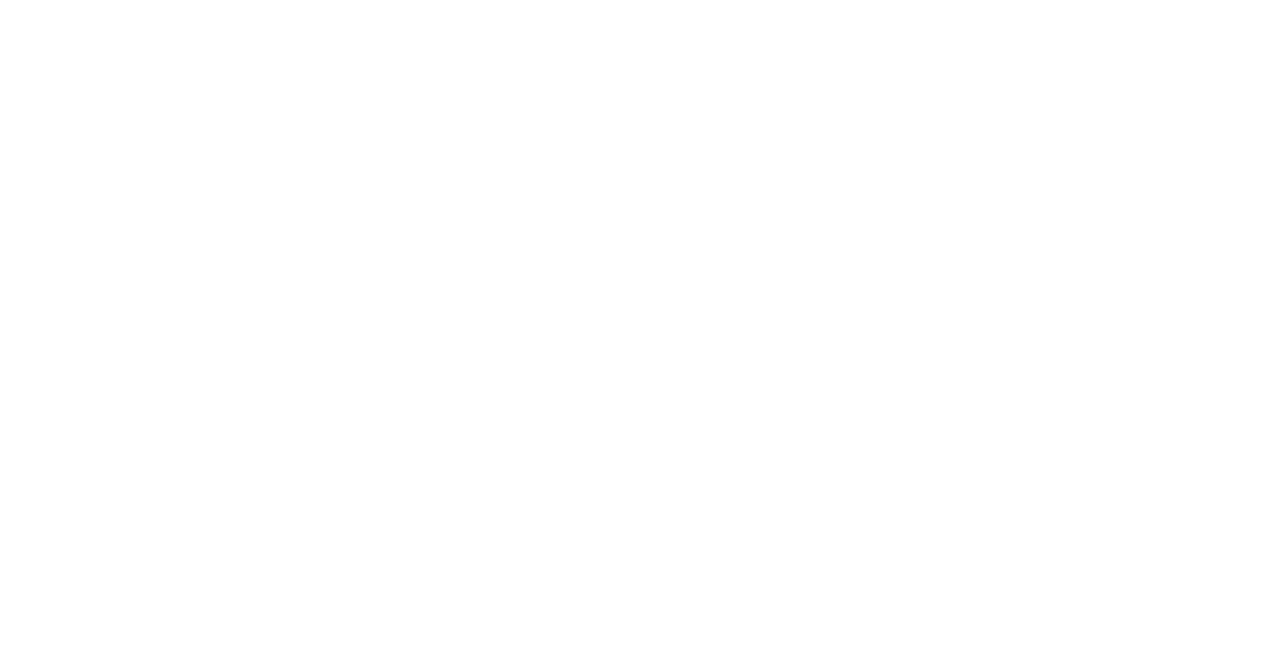
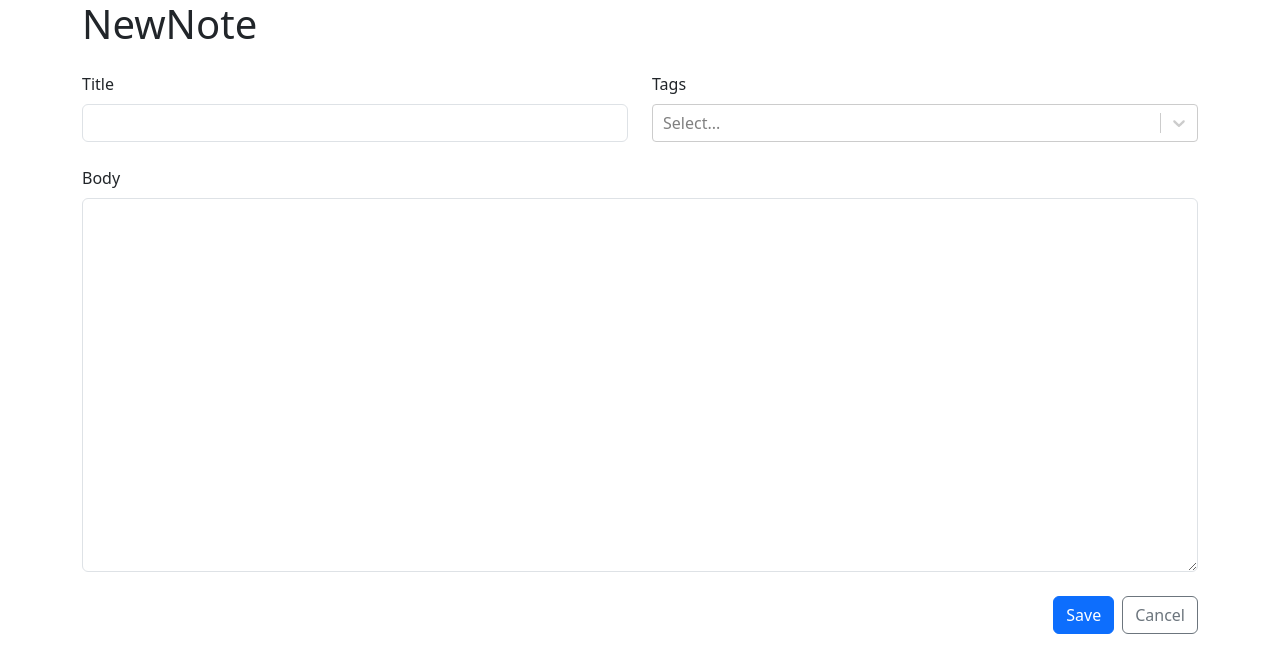
Before and after one commit to Subha-5/note-taking-app, a React (Vite) app: page /new in a window 1280 px wide. Shown: the top 672 px of the page. Built offline with nearby package versions, Linux system fonts and the light colour scheme.

Commit message:
New Note Form functionality

```diff
--- a/package.json
+++ b/package.json
@@ -14,7 +14,8 @@
     "react": "^18.2.0",
     "react-bootstrap": "^2.9.0",
     "react-dom": "^18.2.0",
-    "react-router-dom": "^6.16.0"
+    "react-router-dom": "^6.16.0",
+    "react-select": "^5.7.7"
   },
   "devDependencies": {
     "@types/react": "^18.2.15",
--- a/src/App.tsx
+++ b/src/App.tsx
@@ -1,10 +1,37 @@
 import "bootstrap/dist/css/bootstrap.min.css";
 import { Container } from "react-bootstrap";
+import { Navigate, Route, Routes } from "react-router-dom";
+
+import NewNote from "./pages/NewNote";
+
+export type Tag = {
+  id: string,
+  label: string
+}
+
+export type NoteData = {
+    title: string,
+    markdown: string,
+    tags: Tag[]
+}
+
+export type Note = {
+  id: string,
+} & NoteData
+
 
 function App() {
   return (
     <Container>
-
+      <Routes>
+        <Route path="/" element={<h1>Home</h1>} />
+        <Route path="/new" element={<NewNote/>} />
+        <Route path="/:id">
+          <Route index element={<h1>Show</h1>} />
+          <Route path="edit" element={<h1>Edit</h1>} />
+        </Route>
+        <Route path="*" element={<Navigate to={"/"} />} />
+      </Routes>
     </Container>
   )
 }
--- /dev/null
+++ b/src/components/NoteForm.tsx
@@ -0,0 +1,52 @@
+import { FormEvent, useRef } from "react";
+import { Button, Col, Form, Row, Stack } from "react-bootstrap";
+import { Link } from "react-router-dom";
+import CreatableReactSelect from "react-select/creatable";
+import { NoteData } from "../App";
+
+type NoteFormProps = {
+    onSubmit: (data: NoteData) => void
+}
+
+export default function NoteForm ({onSubmit}: NoteFormProps) {
+    const titleRef = useRef<HTMLInputElement>(null);
+    const markdownRef = useRef<HTMLTextAreaElement>(null);
+
+    function handleSubmit (e: FormEvent) {
+        e.preventDefault();
+        onSubmit({
+            title: titleRef.current!.value,
+            markdown: markdownRef.current!.value,
+            tags: []
+        });
+    }
+
+    return <Form onSubmit={handleSubmit}>
+        <Stack gap={4}>
+            <Row>
+                <Col>
+                    <Form.Group controlId="title">
+                        <Form.Label>Title</Form.Label>
+                        <Form.Control required ref={titleRef}/>
+                    </Form.Group>
+                </Col>
+                <Col>
+                    <Form.Group controlId="tags">
+                        <Form.Label>Tags</Form.Label>
+                        <CreatableReactSelect isMulti />
+                    </Form.Group>
+                </Col>
+            </Row>
+            <Form.Group controlId="markdown">
+                <Form.Label>Body</Form.Label>
+                <Form.Control required as={"textarea"} rows={15} ref={markdownRef}/>
+            </Form.Group>
+            <Stack direction="horizontal" gap={2} className="justify-content-end">
+                <Button type="submit" variant="primary">Save</Button>
+                <Link to={".."}>
+                    <Button type="button" variant="outline-secondary">Cancel</Button>
+                </Link>
+            </Stack>
+        </Stack>
+    </Form>;
+}
--- a/src/main.tsx
+++ b/src/main.tsx
@@ -1,9 +1,12 @@
 import React from 'react'
 import ReactDOM from 'react-dom/client'
 import App from './App.tsx'
+import { BrowserRouter } from 'react-router-dom'
 
 ReactDOM.createRoot(document.getElementById('root')!).render(
   <React.StrictMode>
+    <BrowserRouter>
       <App />
+    </BrowserRouter>
   </React.StrictMode>,
 )
--- /dev/null
+++ b/src/pages/NewNote.tsx
@@ -0,0 +1,8 @@
+import NoteForm from "../components/NoteForm";
+
+export default function NewNote() {
+    return <>
+        <h1 className="mb-4">NewNote</h1>
+        <NoteForm />
+    </>;
+}
```
Also changed, not shown: 2 other files (tests, documents, lock files or other folders).
